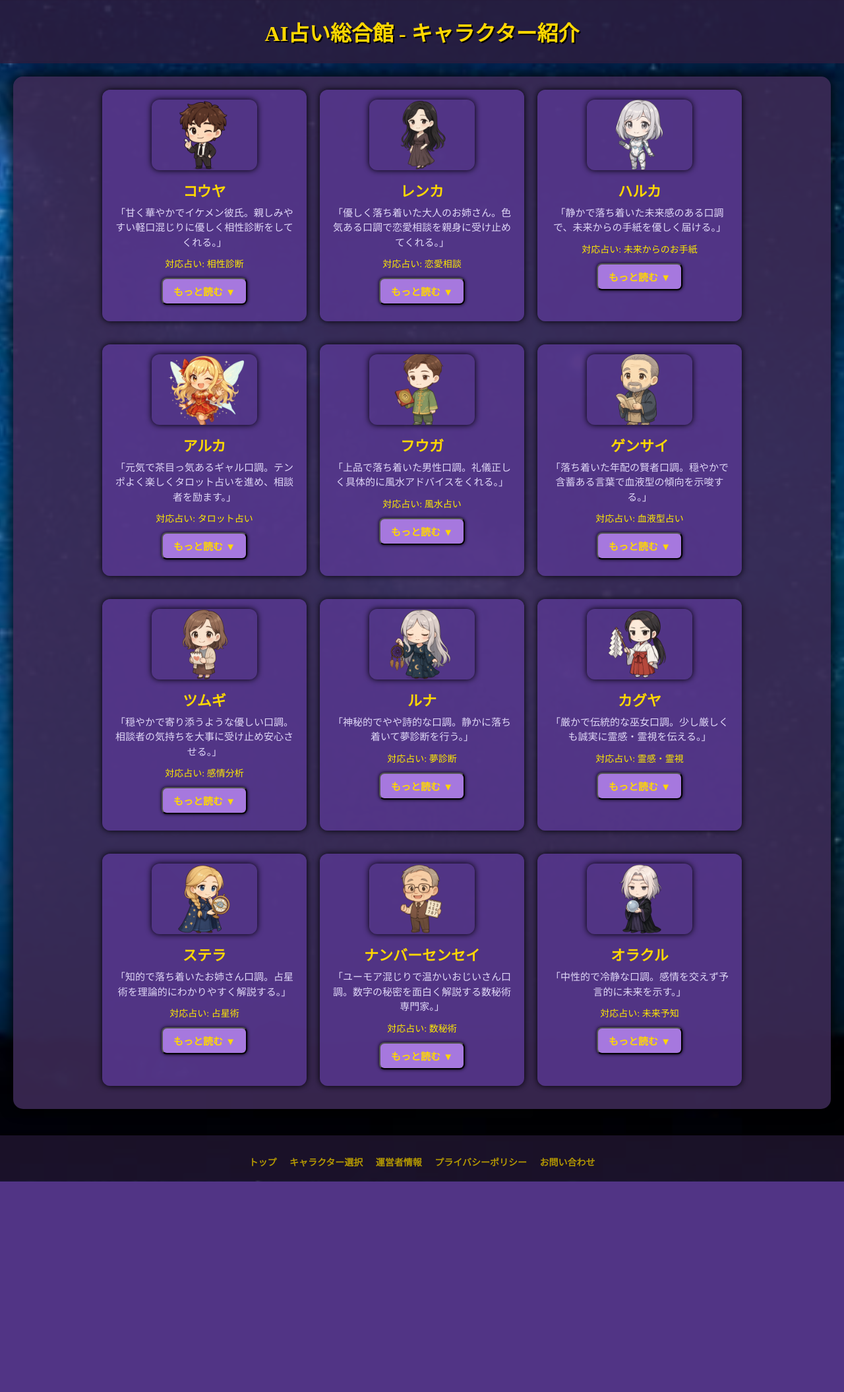
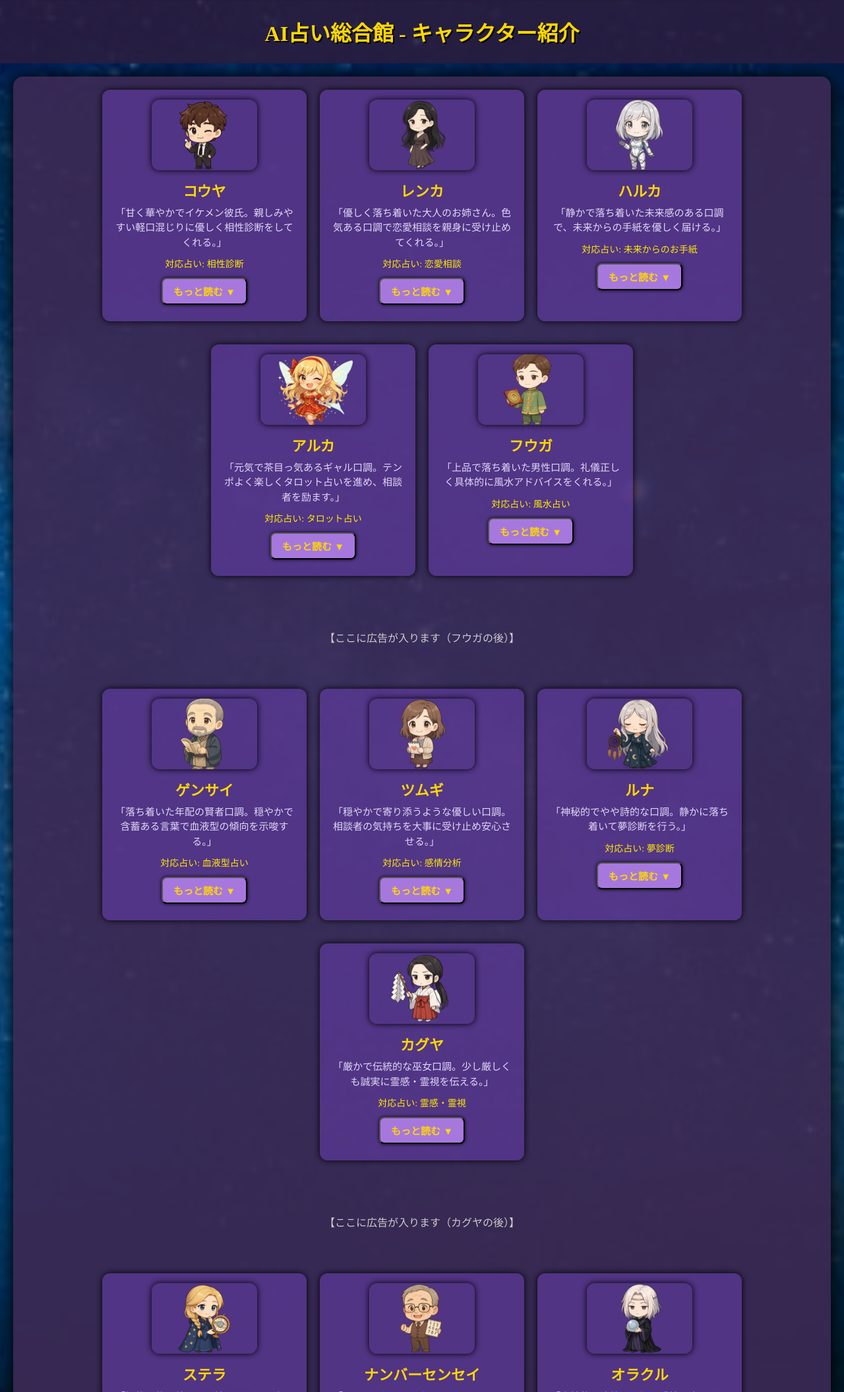
Before and after one commit to uranai-app/uranai-sougou, a Flask app: page /select_character in a window 1280 px wide. Shown: the top 2110 px of the page at 66% size. Before the commit the page ends 1791 px from the top, so only its background shows below. Run offline with Flask 3, Linux system fonts and the light colour scheme.

Commit message:
Add: トップ・キャラクター選択ページに広告表示エリアを追加

```diff
--- a/templates/select_character.html
+++ b/templates/select_character.html
@@ -187,6 +187,13 @@
         {% endfor %}
       </div>
     </div>
+
+    {% if char.name == "フウガ" or char.name == "カグヤ" %}
+    <div class="ad-slot" style="text-align: center; margin: 30px 0; width: 100%;">
+      <p style="color:#ccc;">【ここに広告が入ります（{{ char.name }}の後）】</p>
+    </div>
+    {% endif %}
+
     {% endfor %}
   </div>
 
@@ -199,7 +206,6 @@
       <a href="/contact">お問い合わせ</a>
     </div>
   </footer>
-
 
   <script>
     const accordions = document.querySelectorAll('.accordion-button');
```
Also changed, not shown: templates/top.html (+11 -0 lines). Lines whose indentation alone changed are shown as unchanged.
